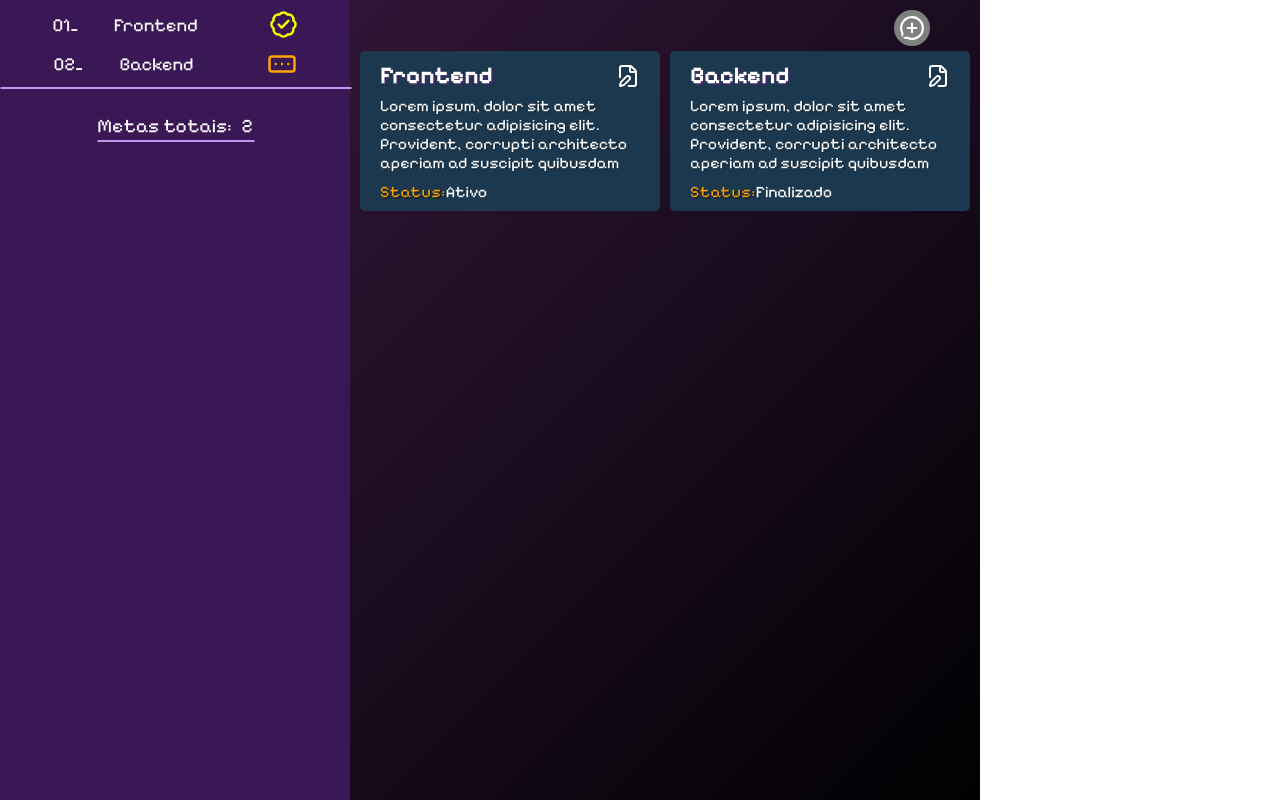
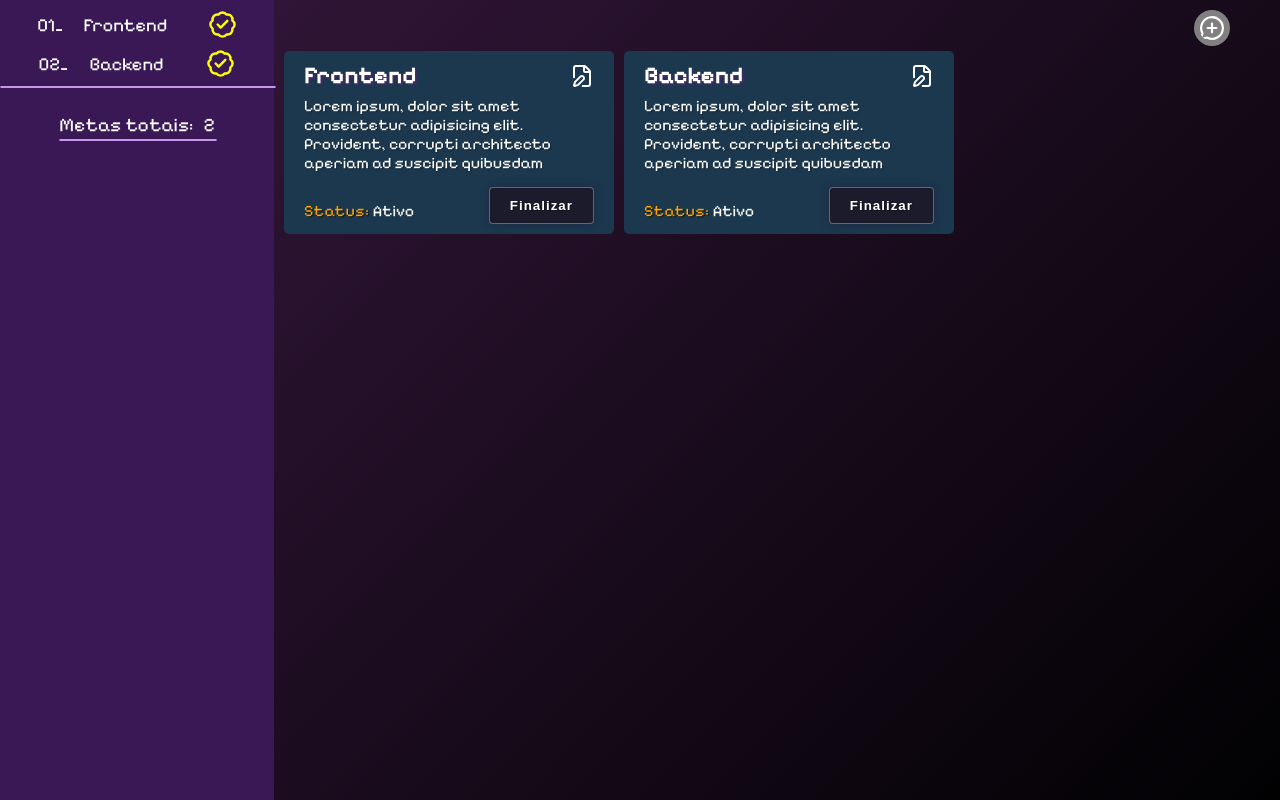
Before and after one commit to SantV7/-task_manager, a React (Vite) app: page / in a window 1280 px wide. Built offline with nearby package versions, Linux system fonts and the light colour scheme.

Commit message:
Fazendo a config dos nossos bloquinhos

```diff
--- a/src/App.tsx
+++ b/src/App.tsx
@@ -16,9 +16,9 @@ interface GoalUser {
 }
 
 function App() {
-  const [titleGoalSetter, setTitleGoalSetter ] = useState<string>('')
-  const [descGoalSetter, setDescGoalSetter ] = useState<string>('')
-  const [alertMessage, setAlertMessage] = useState<boolean>(false)
+  const [ titleGoalSetter, setTitleGoalSetter ] = useState<string>('')
+  const [ descGoalSetter, setDescGoalSetter ] = useState<string>('')
+  const [ alertMessage, setAlertMessage ] = useState<boolean>(false)
 
   const [ goalUser, setGoalUser ] = useState<GoalUser[]>([
     {
@@ -31,9 +31,11 @@ function App() {
       id: 2,
       titleGoal: 'Backend',
       descGoal: 'Lorem ipsum, dolor sit amet consectetur adipisicing elit. Provident, corrupti architecto aperiam ad suscipit quibusdam',
-      statusGoal: false
+      statusGoal: true
     }
   ])
+
+
 
   const [ addGoal, setAddGoal ] = useState<boolean>(false)
 
@@ -81,6 +83,7 @@ function App() {
     setDescGoalSetter('')
     setAddGoal(false)
   }
+
 
 
 
@@ -152,7 +155,11 @@ function App() {
 
         <div className="area_goal">
           {goalUser.map((goalItem) => (
-            <Goal id={goalItem.id} title={goalItem.titleGoal} desc={goalItem.descGoal} status={goalItem.statusGoal}/>
+            <Goal id={goalItem.id} title={goalItem.titleGoal} desc={goalItem.descGoal} status={goalItem.statusGoal} toggleStatus={(id) => {
+        setGoalUser(prev => prev.map(item =>
+          item.id === id ? { ...item, statusGoal: !item.statusGoal } : item
+        ))
+      }}/>
           ))}
         </div>
       </section>
--- a/src/components/Goal.tsx
+++ b/src/components/Goal.tsx
@@ -1,31 +1,72 @@
 import { FilePen } from 'lucide-react'; // icon for edit goal
 import { useState } from 'react';
+import { Type } from 'lucide-react';
+import { Play } from 'lucide-react';
 
 interface GoalProps {
   id: number ;
   title: string ;
   desc: string ;
   status: boolean ;
+  toggleStatus: (id: number) => void;
+
+
 }
 
-const Goal = ({id, title, desc, status}: GoalProps) => {
+const Goal = ({id, title, desc, status, toggleStatus}: GoalProps) => {
 
-  const [ settings, setSettings ] = useState<boolean>(false)
+  const [ showSettings, setShowSettings ] = useState<boolean>(false)
+
+  const positionTitle = [
+    {position: 'white'},
+    {position: 'rgb(165, 159, 252)'},
+    {position: 'orange'}
+  ]
+
+
+  const [ colorTitle, setColorTitle ] = useState<number>(0)
+
+  const nameColorTitle = [
+    'White',
+    'Blue',
+    'Orange'
+  ]
+
 
   return (
     <>
       <div id='goal' key={id}>
         <header id='title_area_goal'>
-            <h2 id='task_title'>{title}</h2>
-            <FilePen onClick={() => setSettings(!settings)} id='settings_icon' />
+            <h2 style={{color: `${positionTitle[colorTitle].position}`}} id='task_title'>{title}</h2>
+            <FilePen onClick={() => setShowSettings(!showSettings)} id='settings_icon' />
         </header>
         <section>
             <p id='desc_txt'>{desc}</p>
         </section>
         <footer id='footer_status'>
+            <div style={{display: 'flex', flexFlow: 'row nowrap', alignItems:'end', gap: '3px'}}>
               <p id='status'>Status:</p>
               <p>{status ? 'Ativo' : 'Finalizado'}</p>
+            </div>
+            <div id='btn_changer'>
+              <button onClick={() => toggleStatus(id)} style={{backgroundColor: `${status ? 'rgb(27, 27, 44)' :' rgb(106, 106, 209)' }`}} id='btn_change_status'>{status ?  'Finalizar' : 'Ativar'}</button>
+            </div>
         </footer>
+          {showSettings && (
+            <>
+              <div>
+                <header id='title_config'>
+                  <h3>Title</h3>
+                  <Type />
+                </header>
+                <div id='setter_title'>
+                   <Play onClick={() => setColorTitle((prevColor) => prevColor - 1 )} style={{rotate: '180deg'}}/>
+                   <p>Center</p>
+                   <Play onClick={() => setColorTitle((prevColor) => prevColor + 1 )}/>
+                </div>
+              </div>
+            </>
+          )}
       </div>
     </>
   )
--- a/src/global.css
+++ b/src/global.css
@@ -12,6 +12,7 @@ body {
 }
 
 .bt-body {
+    width: 100%;
     display: flex;
     flex-flow: row nowrap;
 }
@@ -95,6 +96,7 @@ body {
 
 .area_goal {
     display: flex;
+    flex-flow:row wrap;
     gap: 10px;
 }
 
@@ -102,11 +104,14 @@ body {
     padding: 10px 20px;
     border-radius: 5px;
     background-color: rgb(28, 56, 78);
-    max-width: 300px;
+    max-width: 330px;
+    min-width: 285px;
+    min-height: 140px;
     color: white;
 }
 
 #manegement {
+    width: 100%;
     padding: 10px;
     background-image: linear-gradient(135deg, rgb(48, 21, 54), rgb(1, 1, 2));
 }
@@ -125,12 +130,17 @@ body {
     justify-content: space-between;
     align-items: center;
     flex-flow: row nowrap;
+    gap: 11px;
 }
 
 #footer_status {
     display: flex;
-    align-items:end;
+
+    align-items: center;
+    justify-content: space-between;
     flex-flow: row nowrap;
+    gap: 3px;
+    padding-top: 15px;
 }
 
 #status {
@@ -159,6 +169,45 @@ body {
     animation: fadeOutEffect 2.5s forwards;
 }
 
+
+#btn_change_status {
+    font-weight: 600;
+    cursor: pointer;
+    letter-spacing: 1px;
+    color: white;
+    text-shadow: 1px 1px 1px rgba(0, 0, 0, 0.363);
+    border: 1px solid rgba(255, 255, 255, 0.329);
+    padding: 10px 20px;
+
+    border-radius: 4px;
+    box-shadow: 0px 0px 10px rgba(31, 7, 51, 0.301);
+
+}
+
+#setter_title {
+    display: flex;
+    justify-content: space-between;
+    align-items: center;
+}
+
+#title_config {
+    display: flex;
+    align-items: center;
+    justify-content: center;
+    gap: 7px;
+    font-size: 1.25rem;
+    padding-bottom: 7px;
+}
+
+#setter_title > p {
+    font-size: 1.1rem;
+}
+
+
+
+
+
+
 @keyframes fadeOutEffect {
     0% {
         opacity: 1;
```
Lines whose indentation alone changed are shown as unchanged.
